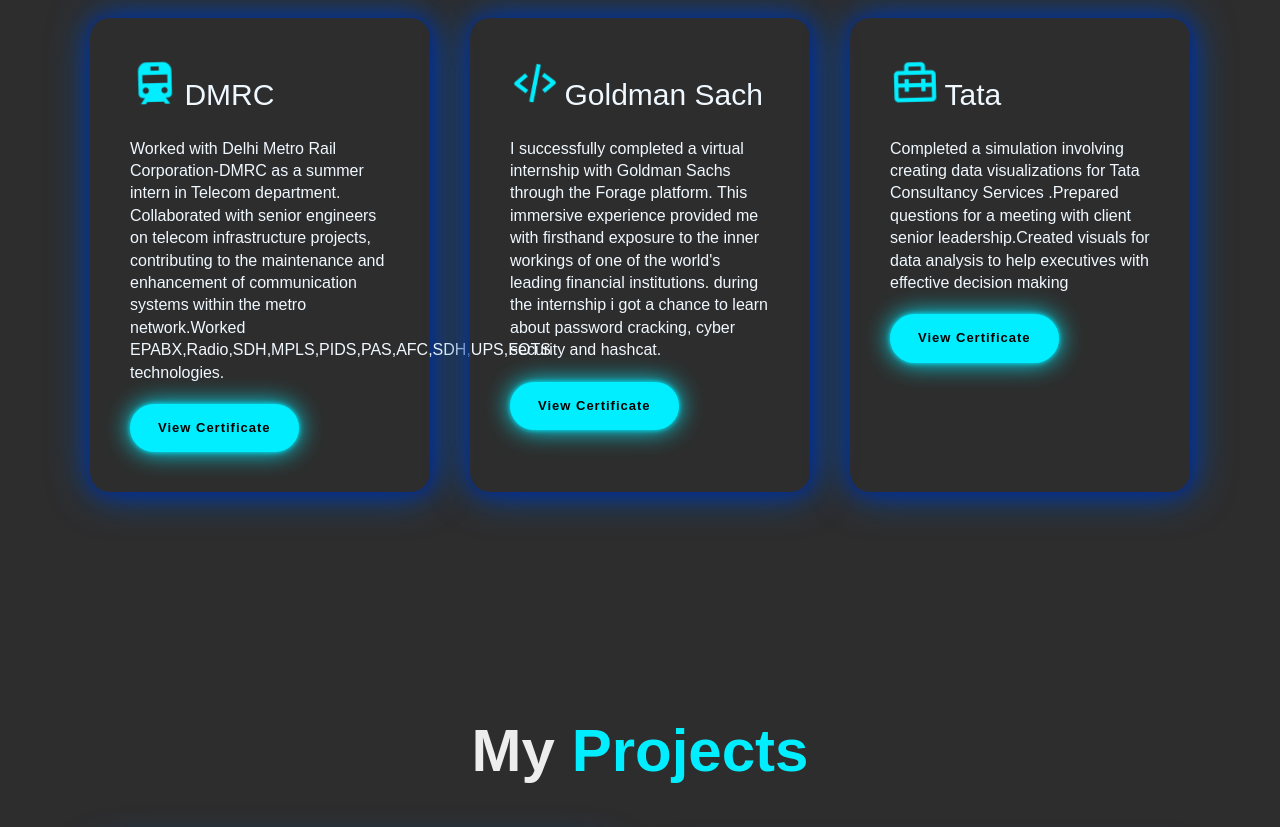
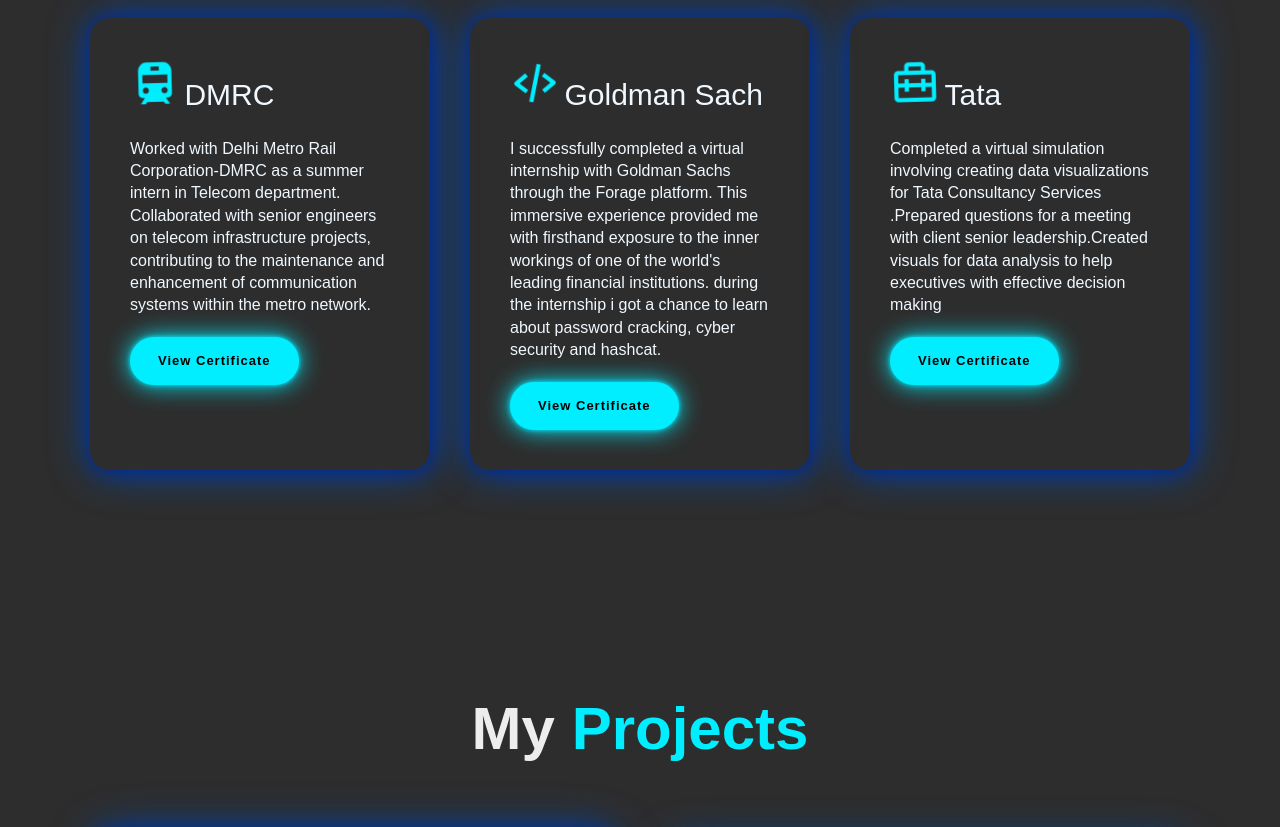
Before and after one commit to aditya1101raj/portfolio, a plain HTML site: page index.html in a window 1280 px wide. Shown: the part 2480-3307 px from the top of the page. Drawn offline with nearby package versions, Linux system fonts and the light colour scheme; some packages are replaced by stand-ins of ours; a script that the page names is missing; a web font is replaced by a local one.

Commit message:
Update index.html

```diff
--- a/index.html
+++ b/index.html
@@ -185,8 +185,8 @@
                      <div>
                         <i class='bx bxs-train bx-tada' style='color:#00eeff'  ></i>
                         <h2>DMRC</h2>
-                        <p>Worked with Delhi Metro Rail Corporation-DMRC as a summer intern in Telecom department. Collaborated with senior engineers on telecom infrastructure projects, contributing to the maintenance and enhancement of communication systems within the metro network.Worked EPABX,Radio,SDH,MPLS,PIDS,PAS,AFC,SDH,UPS,FOTS technologies.</p>
-                     </p>
+                        <p>Worked with Delhi Metro Rail Corporation-DMRC as a summer intern in Telecom department. Collaborated with senior engineers on telecom infrastructure projects, contributing to the maintenance and enhancement of communication systems within the metro network.</p>
+
                          <a href="DMRC.jpg" class="read">View Certificate</a>
                     </div>
 
@@ -202,7 +202,7 @@
                     <div>
                         <i class='bx bx-briefcase-alt-2 bx-tada' style='color:#00eeff'  ></i>
                         <h2>Tata</h2>
-                        <p>Completed a simulation involving creating data visualizations for Tata Consultancy Services .Prepared questions for a meeting with client senior leadership.Created visuals for data analysis to help executives with effective decision making </p>
+                        <p>Completed a virtual simulation involving creating data visualizations for Tata Consultancy Services .Prepared questions for a meeting with client senior leadership.Created visuals for data analysis to help executives with effective decision making </p>
                         <a href="TATA.pdf" class="read">View Certificate</a>
                     </div>
 
```
